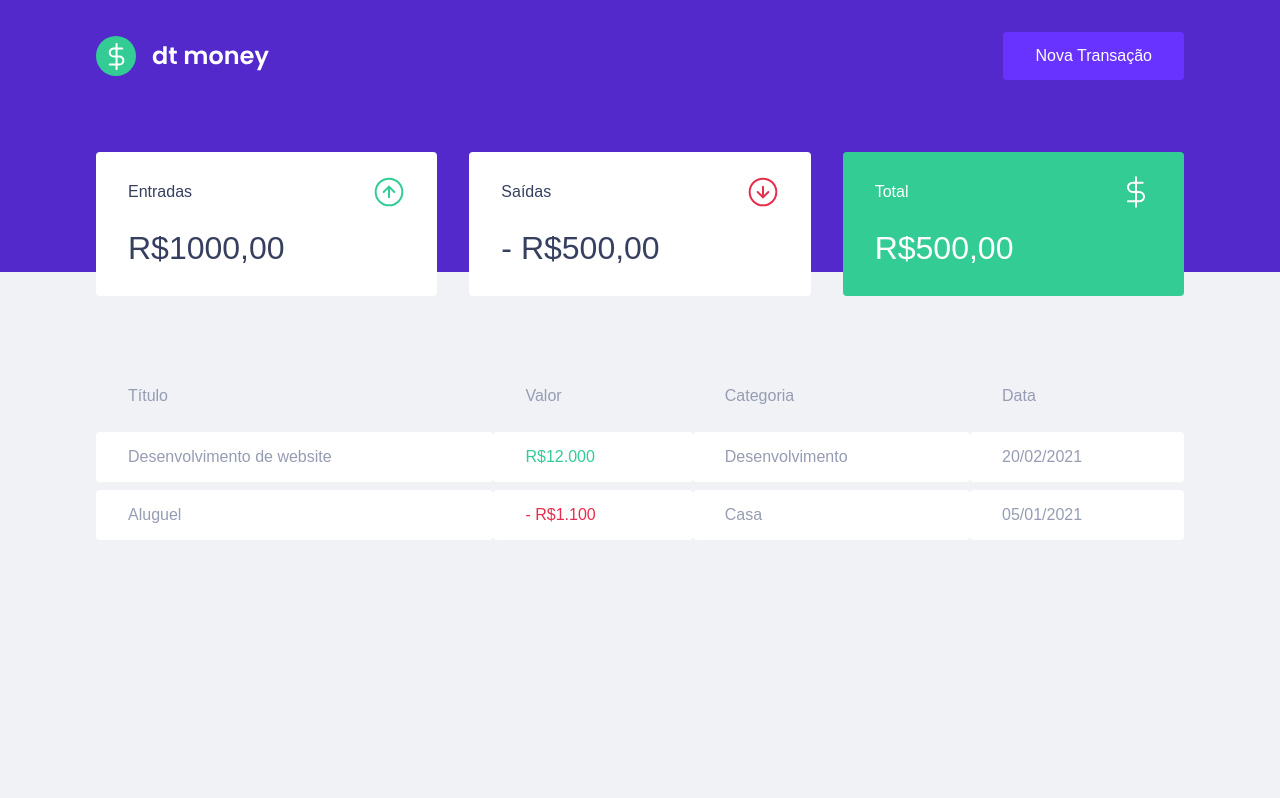
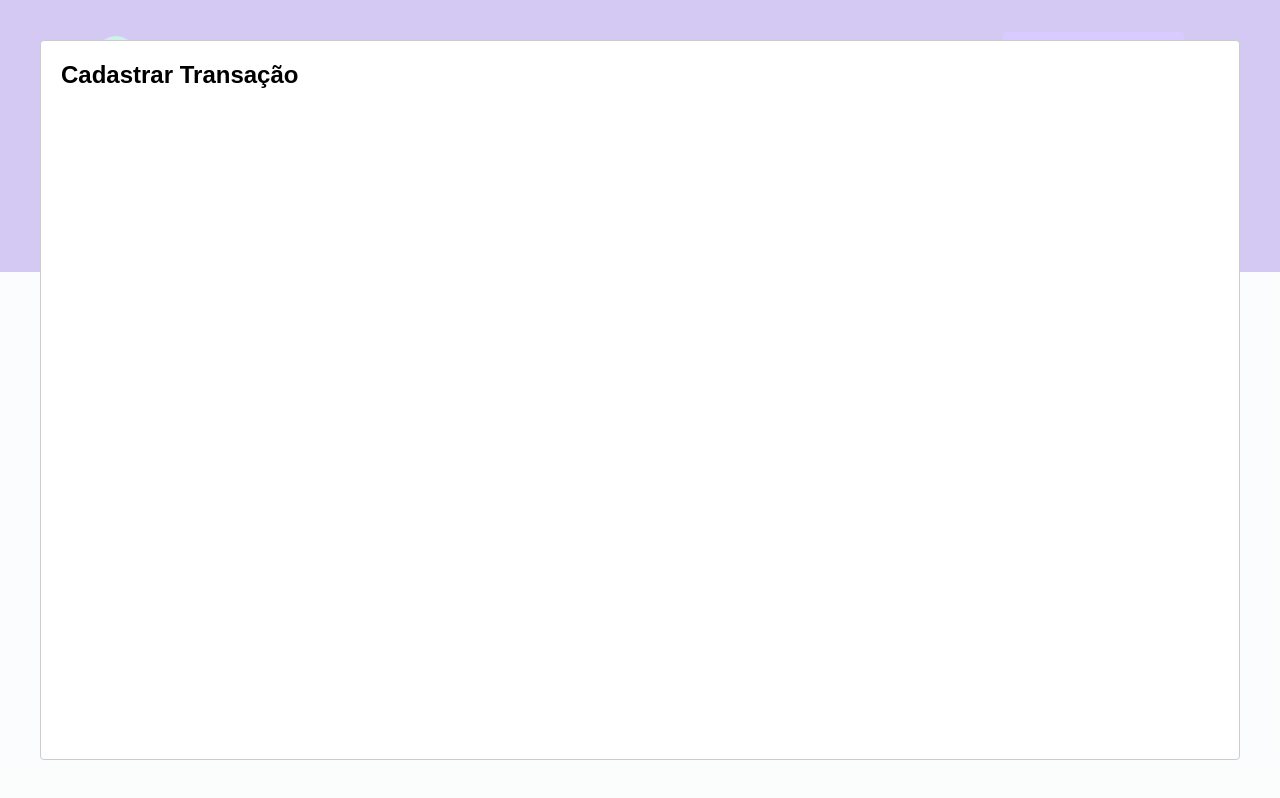
Before and after one commit to vandercbl/ignite-reactjs-02-dtmoney, a React (Create React App) app: page / in a window 1280 px wide. Both pictures are taken after a click on the button "Nova Transação". Built offline with nearby package versions, Linux system fonts and the light colour scheme; no server answers; what miragejs would draw is missing.

Commit message:
Adicionando modal na aplicação, utilizando a lib react-modal

```diff
--- a/package.json
+++ b/package.json
@@ -7,6 +7,7 @@
     "miragejs": "^0.1.45",
     "react": "^18.2.0",
     "react-dom": "^18.2.0",
+    "react-modal": "^3.15.1",
     "react-scripts": "5.0.1",
     "styled-components": "^5.3.6",
     "web-vitals": "^2.1.0"
@@ -19,6 +20,7 @@
     "@types/node": "^16.7.13",
     "@types/react": "^18.0.0",
     "@types/react-dom": "^18.0.0",
+    "@types/react-modal": "^3.13.1",
     "@types/styled-components": "^5.1.26",
     "typescript": "^4.4.2"
   },
--- a/src/App.tsx
+++ b/src/App.tsx
@@ -1,12 +1,34 @@
+import { useState } from 'react'
+import Modal from 'react-modal'
 import { Dashboard } from "./components/Dashboard";
 import { Header } from "./components/Header";
 import { GlobalStyle } from "./styles/global";
 
+Modal.setAppElement('#root')
+
 export function App() {
+	const [isNewTransactionModalOpen, setIsNewTransactionModalOpen] = useState(false)
+
+	function handleOpenNewTransactionModal() {
+		setIsNewTransactionModalOpen(true)
+	}
+
+	function handleCloseNewTransactionModal() {
+		setIsNewTransactionModalOpen(false)
+	}
+
   return (
     <>
-			<Header />
+			<Header onOpenNewTransactionModal={handleOpenNewTransactionModal}/>
 			<Dashboard />
+
+			<Modal
+				isOpen={isNewTransactionModalOpen}
+				onRequestClose={handleCloseNewTransactionModal}
+			>
+				<h2>Cadastrar Transação</h2>
+			</Modal>
+
 			<GlobalStyle />
     </>
   );
--- a/src/components/Header/index.tsx
+++ b/src/components/Header/index.tsx
@@ -1,12 +1,16 @@
 import logoImg from '../../assets/logo.svg'
 import { Container, Content } from './styles'
 
-export function Header () {
+interface HeaderProps {
+	onOpenNewTransactionModal: () => void
+}
+
+export function Header ({onOpenNewTransactionModal}: HeaderProps) {
 	return (
 		<Container>
 			<Content>
 				<img src={logoImg} alt="dt money" />
-				<button type="button">Nova Transação</button>
+				<button type="button" onClick={onOpenNewTransactionModal}>Nova Transação</button>
 			</Content>
 		</Container>
 	)
```
Also changed, not shown: 1 other file (tests, documents, lock files or other folders).
